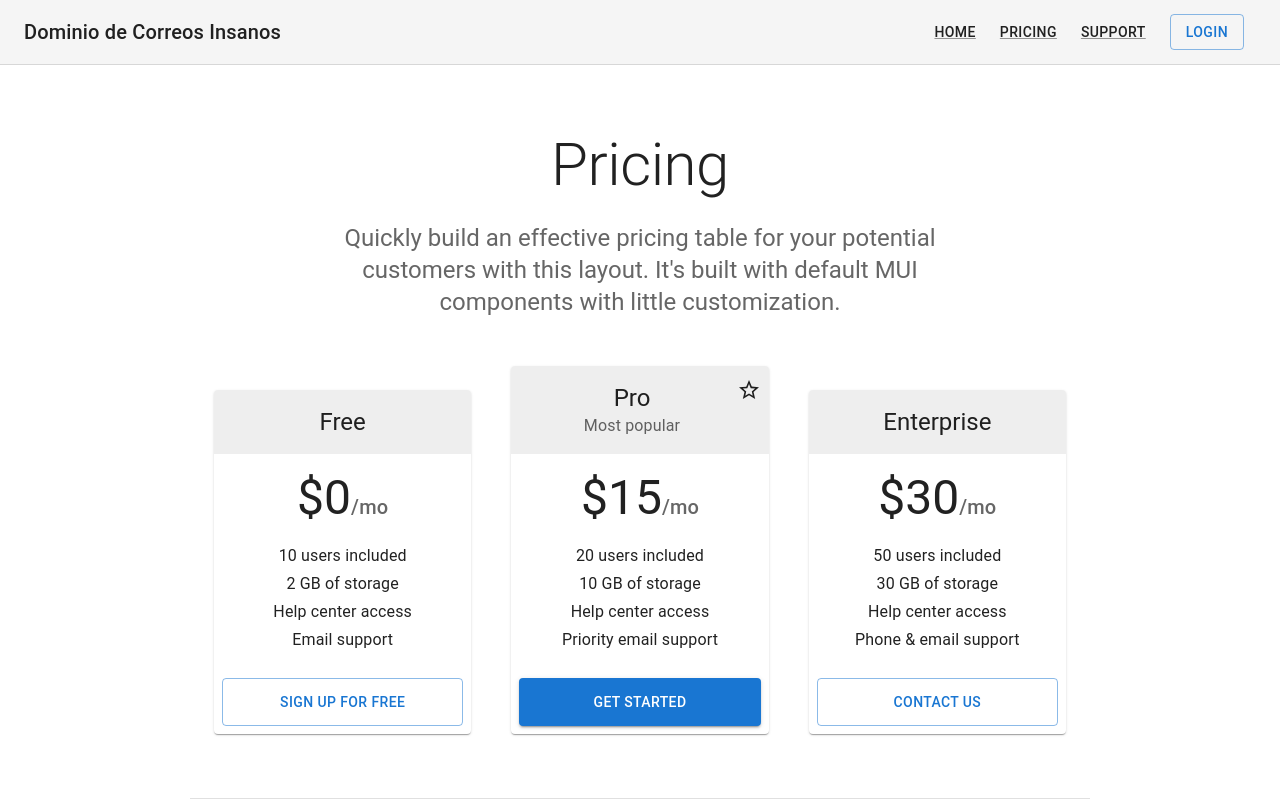
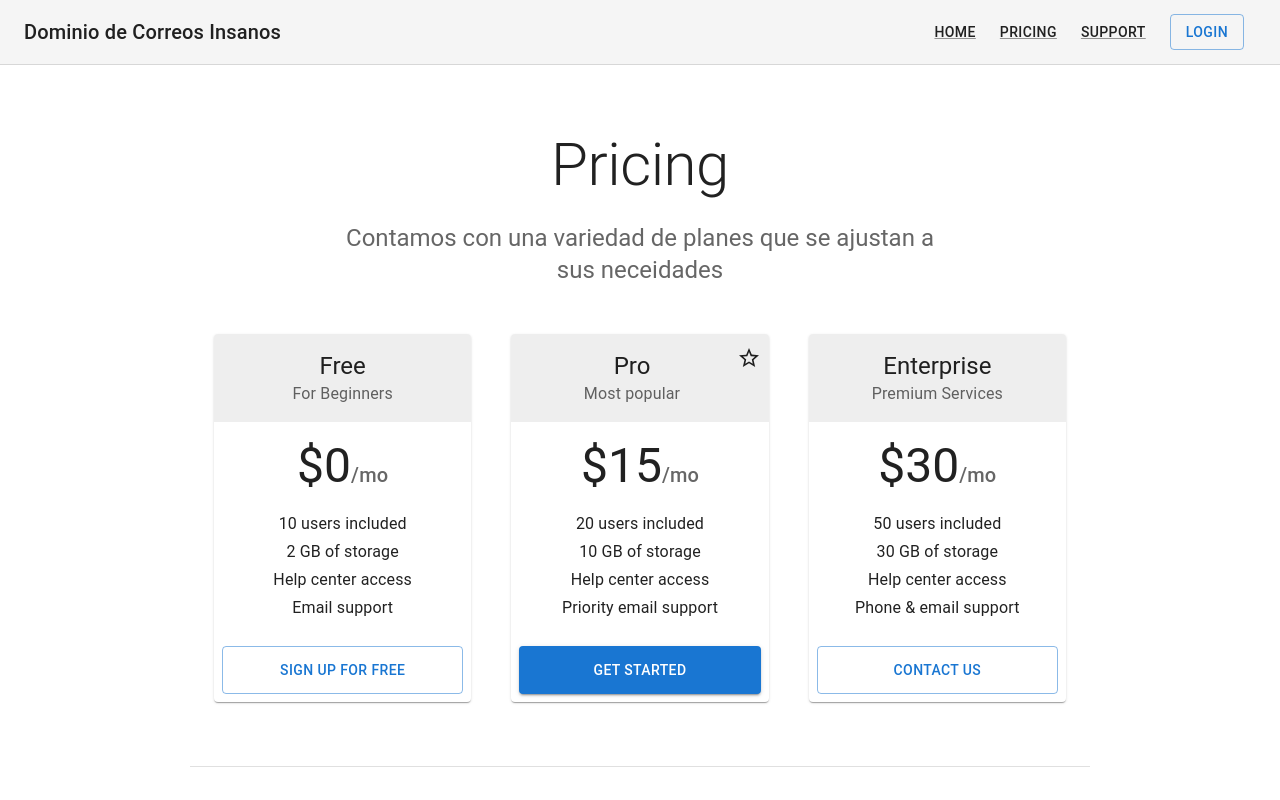
Before and after one commit to agetro2003/proyect_blacklist_frontend, a React (Vite) app: page /Pricing in a window 1280 px wide. Shown: the top 800 px of the page. Built offline with nearby package versions, Linux system fonts and the light colour scheme.

Commit message:
fix: Ajustes de vistas

```diff
--- a/src/components/Login/login.css
+++ b/src/components/Login/login.css
@@ -98,7 +98,7 @@ display: none;
 .card-front, .card-back {
   width: 100%;
   height: 450px;
-  background-color: #2b2e38;
+  background-color: crimson;
  /* background-image: url('/img/pattern_japanese-pattern-2_1_2_0-0_0_1__ffffff00_000000.png');*/
   position: absolute;
   border-radius: 6px;
--- a/src/components/Pricing/pricing.jsx
+++ b/src/components/Pricing/pricing.jsx
@@ -148,7 +148,7 @@ function Copyright(props) {
     return (
         <Typography variant="body2" color="text.secondary" align="center" {...props}>
             {'Copyright © '}
-            <Link color="inherit" href="#">
+            <Link color="inherit" href="/">
                 Insane Domains
             </Link>{' '}
             {new Date().getFullYear()}
@@ -160,6 +160,7 @@ function Copyright(props) {
 const tiers = [
     {
         title: 'Free',
+        subheader: 'For Beginners',
         price: '0',
         description: [
             '10 users included',
@@ -185,6 +186,7 @@ const tiers = [
     },
     {
         title: 'Enterprise',
+        subheader: 'Premium Services',
         price: '30',
         description: [
             '50 users included',
@@ -222,11 +224,12 @@ const footers = [
     },
 ];
 
-// TODO remove, this demo shouldn't need to reset the theme.
+
 const defaultTheme = createTheme();
 
 export default function Pricing() {
     return (
+        // Navbar
         <ThemeProvider theme={defaultTheme}>
             <GlobalStyles styles={{ ul: { margin: 0, padding: 0, listStyle: 'none' } }} />
             <CssBaseline />
@@ -271,6 +274,7 @@ export default function Pricing() {
                     </Button>
                 </Toolbar>
             </AppBar>
+            {/* End Navbar */}
             {/* Hero unit */}
             <Container disableGutters maxWidth="sm" component="main" sx={{ pt: 8, pb: 6 }}>
                 <Typography
@@ -283,9 +287,7 @@ export default function Pricing() {
                     Pricing
                 </Typography>
                 <Typography variant="h5" align="center" color="text.secondary" component="p">
-                    Quickly build an effective pricing table for your potential customers with
-                    this layout. It&apos;s built with default MUI components with little
-                    customization.
+                    Contamos con una variedad de planes que se ajustan a sus neceidades
                 </Typography>
             </Container>
             {/* End hero unit */}
```
Also changed, not shown: src/App.jsx (+12 -12 lines), src/components/Home/home.jsx (+1 -17 lines).
